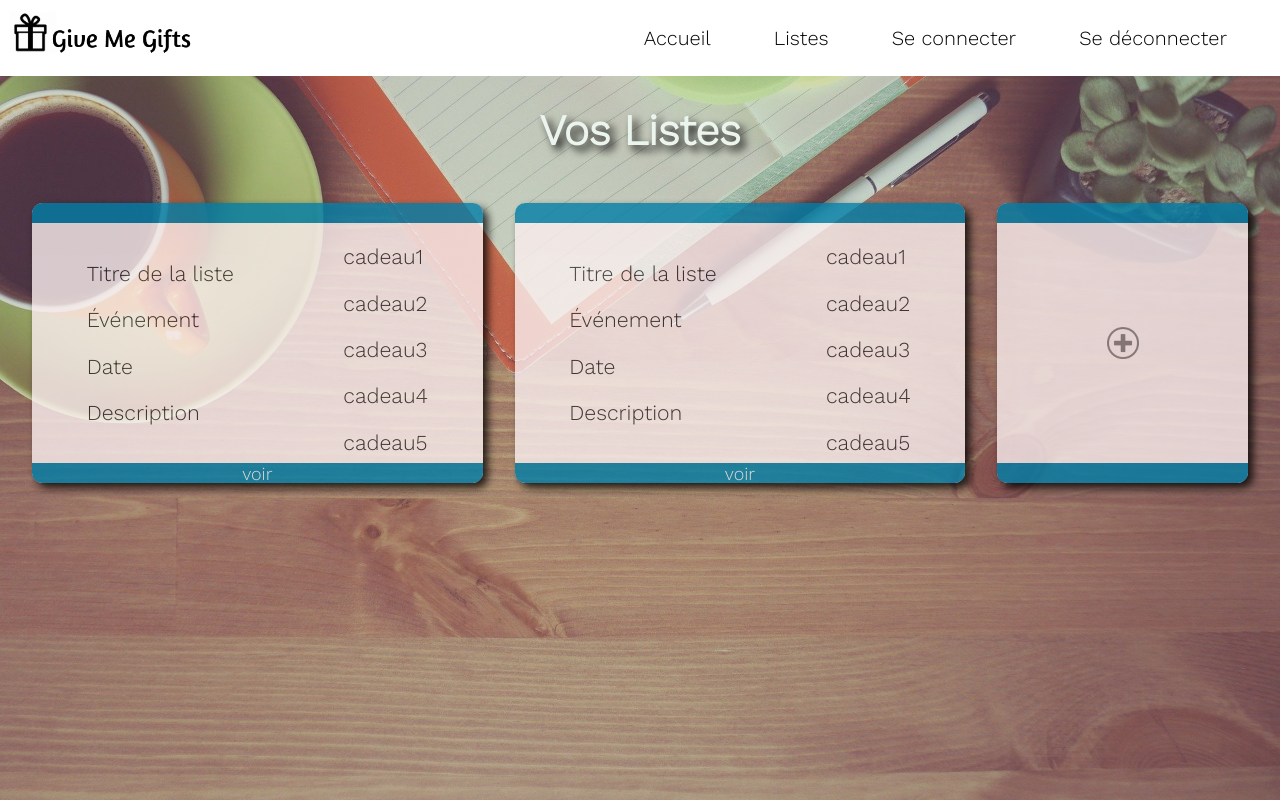
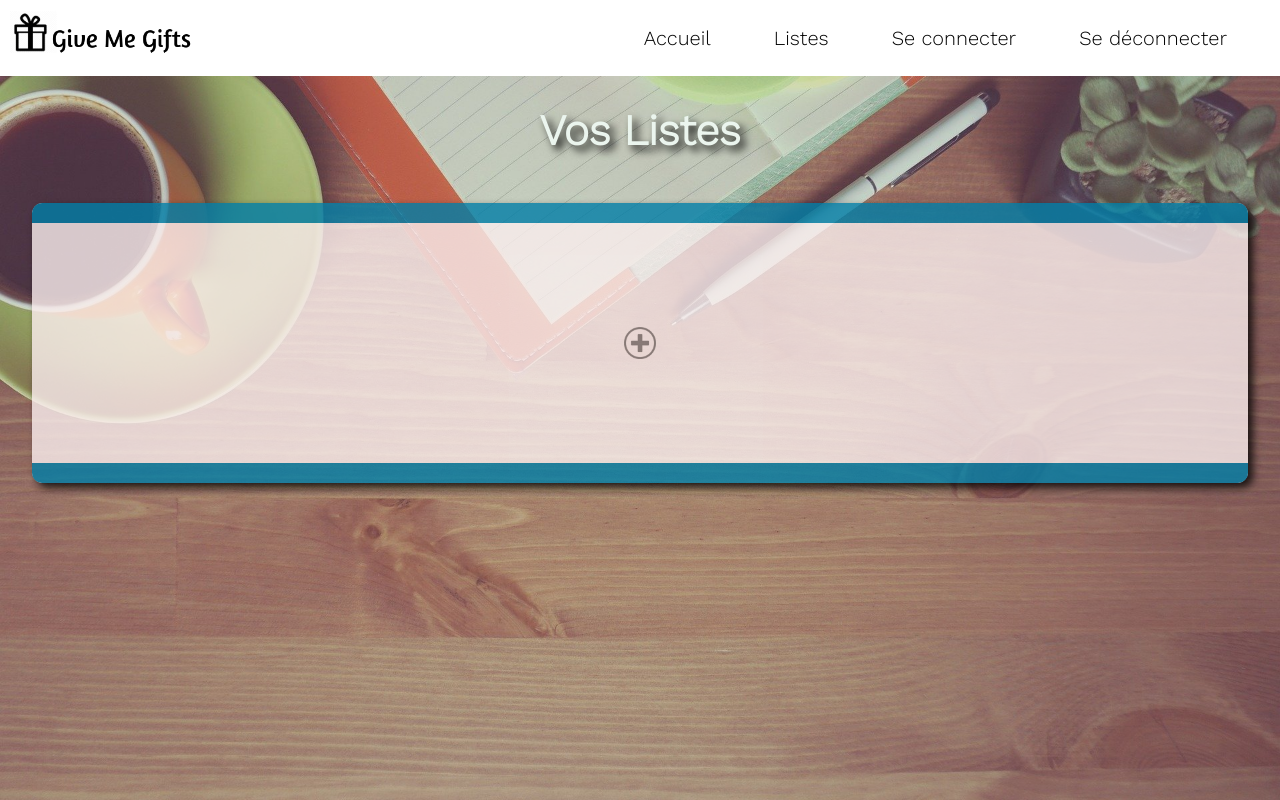
Before and after one commit to WildCodeSchool/tlse-php-202109-p2-wishlist, a PHP site: template src/View/List/lists.html.twig in a window 1280 px wide. Run offline with PHP 8.4, Linux system fonts and the light colour scheme; the template is opened without the code that fills it, so the values that code supplies are empty; some libraries are stand-ins or nearby versions.

```diff
--- a/src/View/Components/_user-list.html.twig
+++ /dev/null
@@ -1,71 +0,0 @@
-<div class="main-background"></div>
-<h1>
-	Vos Listes
-</h1>
-<div class="cards">
-	<div class="card">
-		<div class="card-header"></div>
-		<div class="in_card">
-			<div class="card-body">
-				<p class="card-title">
-					Titre de la liste
-				</p>
-				<p class="card-event">
-					Événement
-				</p>
-				<p class="card-price">
-					Date
-				</p>
-				<p class="card-description">
-					Description
-				</p>
-			</div>
-			<div class="liste cadeaux">
-				<p>cadeau1</p>
-				<p>cadeau2</p>
-				<p>cadeau3</p>
-				<p>cadeau4</p>
-				<p>cadeau5</p>
-			</table>
-		</div>
-	</div>
-	<div class="card-footer">
-		<a href="/items/add">voir</a>
-	</div>
-</div>
-<div class="card">
-	<div class="card-header"></div>
-	<div class="in_card">
-		<div class="card-body">
-			<p class="card-title">
-				Titre de la liste
-			</p>
-			<p class="card-event">
-				Événement
-			</p>
-			<p class="card-price">
-				Date
-			</p>
-			<p class="card-description">
-				Description
-			</p>
-		</div>
-		<div class="liste cadeaux">
-			<p>cadeau1</p>
-			<p>cadeau2</p>
-			<p>cadeau3</p>
-			<p>cadeau4</p>
-			<p>cadeau5</p>
-		</div>
-	</div>
-	<div class="card-footer">
-		<a href="/items/add">voir</a>
-	</div>
-</div>
-<div class="card">
-	<div class="card-header"></div>
-	<div class="in_card">
-		<a href="/list/add" title="Ajout"><img src="/assets/images/icone_ajout.png" alt="icone_ajout"/></a>
-	</div>
-	<div class="card-footer"></div>
-</div></div>
--- a/src/View/List/lists.html.twig
+++ b/src/View/List/lists.html.twig
@@ -8,5 +8,5 @@
 {% endblock %}
 
 {% block content %}
-  {% include 'Components/_user-list.html.twig' %}
+  {% include 'Components/_user-lists.html.twig' %}
 {% endblock %}
```
Also changed, not shown: src/Model/ListModel.php (+19 -7 lines), src/View/Components/_user-lists.html.twig (added, +34 -0 lines).
